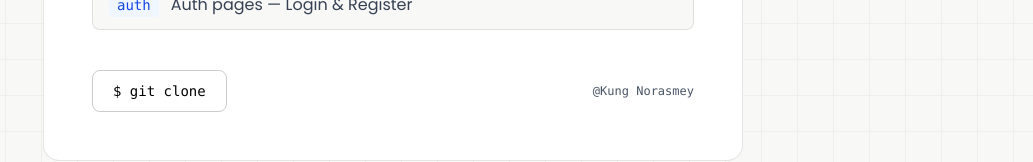
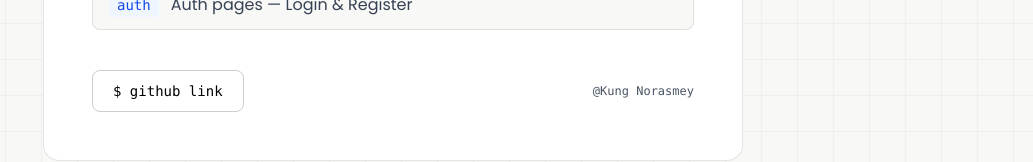
Before and after one commit to knr-smey/structure_project_front_vue3, a Vue app: page / in a window 1280 px wide. Shown: the part 553-715 px from the top of the page, without its empty margins (247-1280 px from the left). Built offline with nearby package versions, Linux system fonts and the light colour scheme; the HTML template or start-up script is replaced by a standard one; a web font is replaced by a local one.

Commit message:
Update Home Page

```diff
--- a/src/pages/home/HomePage.vue
+++ b/src/pages/home/HomePage.vue
@@ -59,9 +59,14 @@
       <!-- Footer -->
       <div class="flex items-center justify-between">
 
-        <button class="text-sm font-mono border border-black/20 rounded-lg px-5 py-2.5 hover:bg-gray-100 transition">
-          $ git clone
-        </button>
+        <a
+          class="text-sm font-mono border border-black/20 rounded-lg px-5 py-2.5 hover:bg-gray-100 transition"
+          href="https://github.com/knr-smey/structure_project_front_vue3"
+          target="_blank"
+          rel="noopener noreferrer"
+        >
+          $ github link
+        </a>
 
         <span class="text-xs text-gray-600 font-mono">
           @Kung Norasmey
@@ -72,3 +77,7 @@
     </div>
   </div>
 </template>
+
+<script setup>
+
+</script>
```
